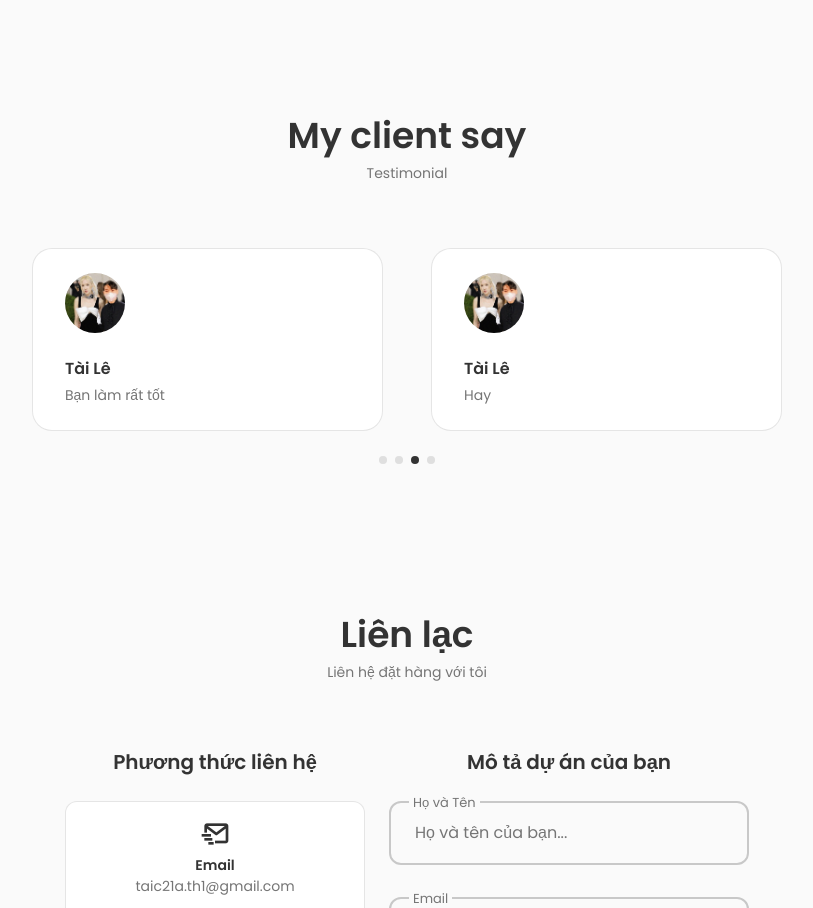
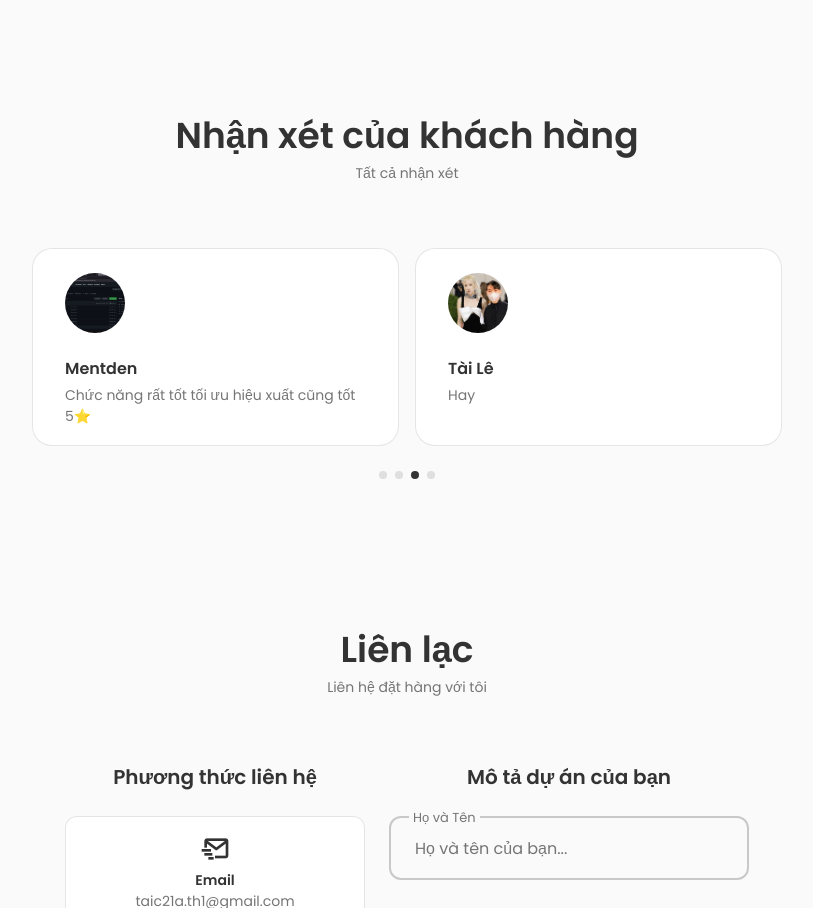
Before and after one commit to TaiLe1101/DevT-Blog-Ui, a React (Create React App) app: page / in a window 1280 px wide. Shown: the part 3401-4309 px from the top of the page, without its empty margins (233-1046 px from the left). Built offline with nearby package versions, Linux system fonts and the light colour scheme; no server answers.

Commit message:
fixx feed back

```diff
--- a/src/components/Testimonial/Data/index.ts
+++ b/src/components/Testimonial/Data/index.ts
@@ -1,4 +1,7 @@
-import image from '~/assets/avatar.jpg';
+import image from '~/assets/billiardcrypto.png';
+import image2 from '~/assets/Visual.png';
+import image3 from '~/assets/mentden-api.png';
+import image4 from '~/assets/avatar.jpg';
 
 type CustomerDataType = {
     id: number;
@@ -10,25 +13,25 @@ type CustomerDataType = {
 const Customers: CustomerDataType[] = [
     {
         id: 1,
-        avatar: image,
-        name: 'Tài Lê',
+        avatar: image2,
+        name: 'Visual',
         comment: 'Tốt lắm web về UI lẫn UX điều tốt 5⭐',
     },
     {
         id: 2,
         avatar: image,
-        name: 'Tài Lê',
+        name: 'Billiard Crypto',
         comment: 'Tôi đánh giá 5⭐',
     },
     {
         id: 3,
-        avatar: image,
-        name: 'Tài Lê',
-        comment: 'Bạn làm rất tốt',
+        avatar: image3,
+        name: 'Mentden',
+        comment: 'Chức năng rất tốt tối ưu hiệu xuất cũng tốt 5⭐',
     },
     {
         id: 4,
-        avatar: image,
+        avatar: image4,
         name: 'Tài Lê',
         comment: 'Hay',
     },
--- a/src/components/Testimonial/Testimonial.module.scss
+++ b/src/components/Testimonial/Testimonial.module.scss
@@ -9,11 +9,13 @@
         padding: 2.4rem 3.2rem;
         border-radius: 2rem;
         margin-bottom: var(--mb-3);
+        height: 198px;
     }
 
     &__img {
         width: 60px;
-        border-radius: 4.8rem;
+        height: 60px;
+        border-radius: 50%;
 
         object-fit: cover;
 
--- a/src/components/Testimonial/Testimonial.tsx
+++ b/src/components/Testimonial/Testimonial.tsx
@@ -24,8 +24,12 @@ function Testimonial() {
             )}`}
             id="testimonial"
         >
-            <h2 className={`${cxm('section__title')}`}>My client say</h2>
-            <span className={`${cxm('section__subtitle')}`}>Testimonial</span>
+            <h2 className={`${cxm('section__title')}`}>
+                Nhận xét của khách hàng
+            </h2>
+            <span className={`${cxm('section__subtitle')}`}>
+                Tất cả nhận xét
+            </span>
 
             <Swiper
                 className={`${cx('testimonial__container')}`}
@@ -45,7 +49,7 @@ function Testimonial() {
                     },
                     768: {
                         slidesPerView: 2,
-                        spaceBetween: 48,
+                        spaceBetween: 16,
                     },
                 }}
                 modules={[Pagination, Autoplay]}
--- a/src/layouts/UserLayout/components/Sidebar/ControlNav.tsx
+++ b/src/layouts/UserLayout/components/Sidebar/ControlNav.tsx
@@ -26,13 +26,19 @@ function ControlNav({
     isParent,
     onClick,
 }: PropsTypeControlNav) {
-    const classes = cx(classIcon, 'sidebar__icon');
+    let optionsTippy = {};
+    let ToolTip: any = Fragment;
 
-    let ToolTip: any = Fragment;
-    if (tooltip) ToolTip = Tippy;
+    if (tooltip) {
+        ToolTip = Tippy;
+        optionsTippy = {
+            content: tooltip,
+            placement: 'right',
+        };
+    }
 
     return (
-        <ToolTip content={tooltip} placement="right">
+        <ToolTip {...optionsTippy}>
             <div
                 className={cx('sidebar__button', {
                     'sidebar__button--active': isActive,
@@ -40,7 +46,7 @@ function ControlNav({
                 })}
                 onClick={onClick}
             >
-                <i className={classes}></i>
+                <i className={cx(classIcon, 'sidebar__icon')}></i>
                 <span className={cx('sidebar__button-title')}>{title}</span>
                 {isParent && (
                     <i
```
